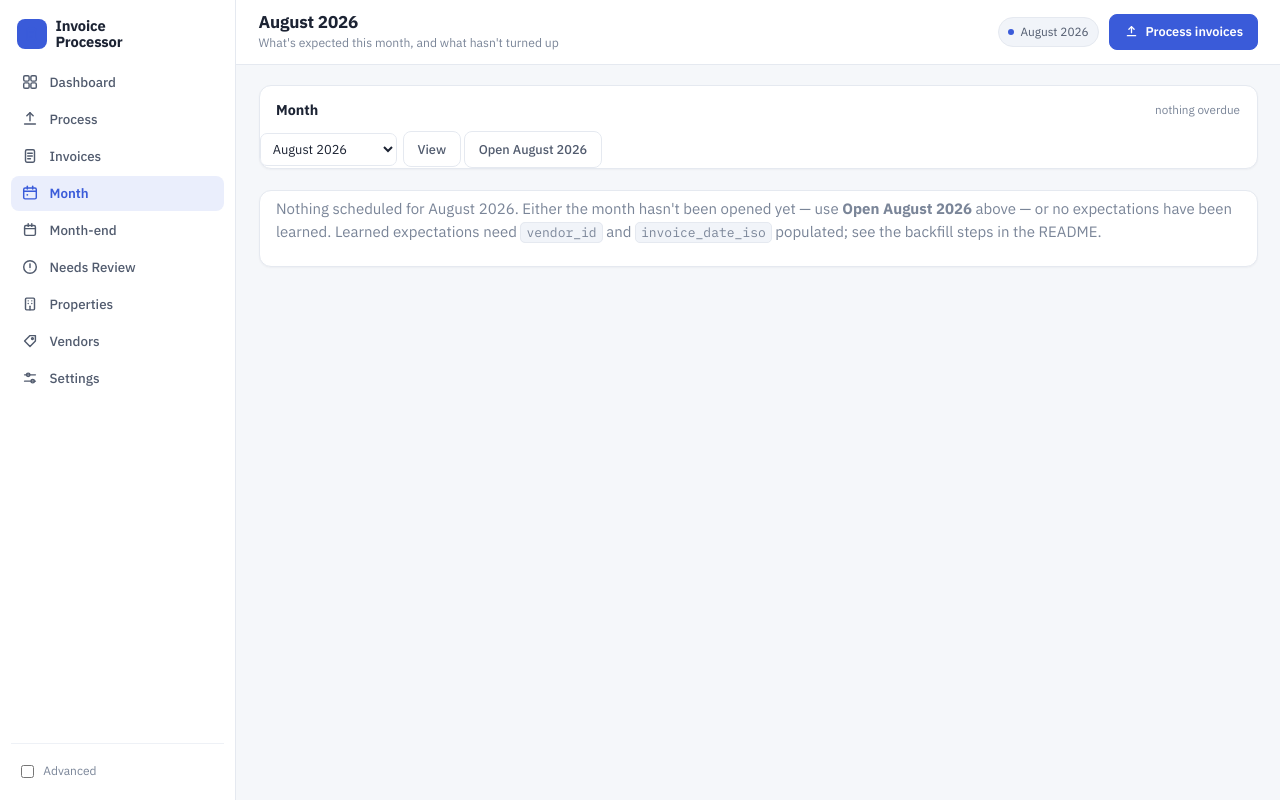
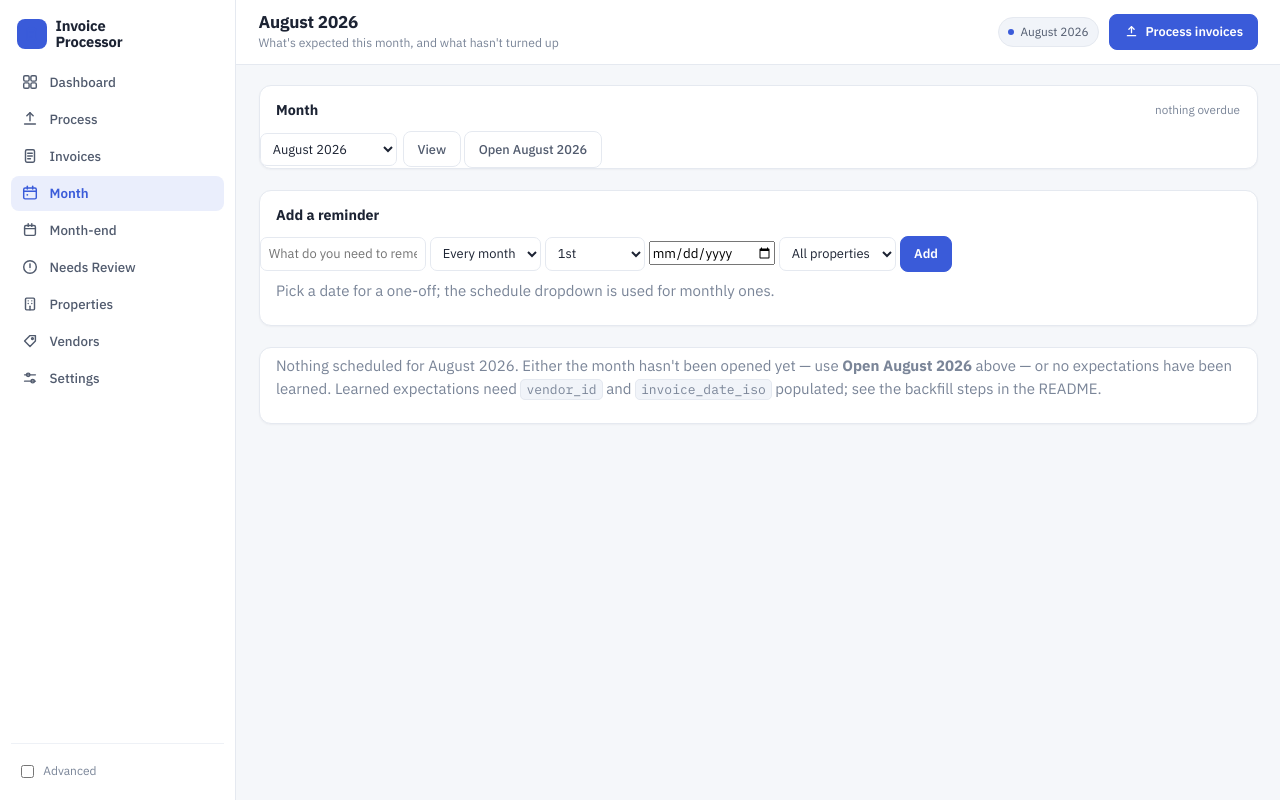
Before and after one commit to wnsghks622/invoice_processor_web, a Flask app: page /month in a window 1280 px wide. Run offline with Flask 3, Linux system fonts and the light colour scheme; data that the repository does not hold is empty.

Commit message:
feat: add reminders, one-off and recurring
Co-Authored-By: Claude Opus 5 <noreply@anthropic.com>

```diff
--- a/app.py
+++ b/app.py
@@ -502,6 +502,7 @@ def month_page():
                            period=period,
                            groups=sorted(groups.items()),
                            months=state.month_options(),
+                           properties=db.all_properties(),
                            missing_count=sum(1 for g in groups.values()
                                              for i in g if i["missing"]))
 
@@ -574,6 +575,58 @@ def instance_skip(instance_id):
     if _instance_or_redirect(instance_id) is None:
         return redirect(url_for("month_page"))
     ledger.set_instance_state(instance_id, "skipped", note=note, satisfied_by="")
+    return redirect(request.referrer or url_for("month_page"))
+
+
+@app.route("/month/reminder", methods=["POST"])
+def add_reminder():
+    """Create a reminder — a manual obligation.
+
+    Validated fully before anything is written: a rejected reminder must leave the ledger
+    untouched. A one-off carries an absolute date rule, which is what confines it to a
+    single period without any active-flag bookkeeping.
+    """
+    from core import ledger, periods
+    title = (request.form.get("title") or "").strip()
+    kind = (request.form.get("kind") or "monthly").strip()
+    period = (request.form.get("period") or "").strip()
+
+    if not title:
+        flash("Give the reminder a title.")
+        return redirect(request.referrer or url_for("month_page"))
+
+    if kind == "once":
+        on_date = (request.form.get("on_date") or "").strip()
+        try:
+            datetime.date.fromisoformat(on_date)
+        except ValueError:
+            flash("Pick a date for a one-off reminder.")
+            return redirect(request.referrer or url_for("month_page"))
+        window_rule, cadence = f"date:{on_date}", "once"
+    else:
+        window_rule, cadence = (request.form.get("window_rule") or "").strip(), "monthly"
+        try:
+            periods.resolve_window(window_rule, period or "August 2026")
+        except ValueError:
+            flash(f"Could not read '{window_rule}' as a schedule.")
+            return redirect(request.referrer or url_for("month_page"))
+
+    prop = (request.form.get("property_id") or "").strip()
+    vend = (request.form.get("vendor_id") or "").strip()
+
+    ledger.add_obligation(
+        kind="ACTION", title=title, window_rule=window_rule, cadence=cadence,
+        source="manual", confidence="high",
+        property_id=int(prop) if prop.isdecimal() else None,
+        vendor_id=int(vend) if vend.isdecimal() else None)
+
+    if period:
+        try:
+            periods.parse_period(period)
+            ledger.open_period(period)     # so it shows up straight away
+        except ValueError:
+            pass
+    flash(f"Added: {title}")
     return redirect(request.referrer or url_for("month_page"))
 
 
--- a/core/periods.py
+++ b/core/periods.py
@@ -93,12 +93,16 @@ def resolve_window(rule: str, period: str,
     if m:
         lo = int(m.group(1))
         hi = int(m.group(2)) if m.group(2) else lo
+        if lo > hi:
+            raise ValueError(f"inverted window rule: {rule!r}")
         return iso(lo), iso(hi)
 
     m = re.fullmatch(r"week:(\d+)(?:-(\d+))?", text)
     if m:
         lo = int(m.group(1))
         hi = int(m.group(2)) if m.group(2) else lo
+        if lo > hi:
+            raise ValueError(f"inverted window rule: {rule!r}")
         return iso((lo - 1) * 7 + 1), iso(hi * 7)
 
     raise ValueError(f"unknown window rule: {rule!r}")
--- a/templates/month.html
+++ b/templates/month.html
@@ -24,6 +24,35 @@
     <input type="hidden" name="period" value="{{ period }}">
     <button class="btn" type="submit">Open {{ period }}</button>
   </form>
+</section>
+
+<section class="panel">
+  <div class="panel-head"><div class="panel-title">Add a reminder</div></div>
+  <form method="post" action="{{ url_for('add_reminder') }}">
+    <input type="hidden" name="period" value="{{ period }}">
+    <input type="text" name="title" placeholder="What do you need to remember?" required>
+    <select name="kind">
+      <option value="monthly">Every month</option>
+      <option value="once">Just once</option>
+    </select>
+    <select name="window_rule">
+      <option value="day:1">1st</option>
+      <option value="week:2">2nd week</option>
+      <option value="week:3">3rd week</option>
+      <option value="last-week">Last week</option>
+      <option value="month-end">Month end</option>
+    </select>
+    <input type="date" name="on_date" title="for a one-off">
+    <select name="property_id">
+      <option value="">All properties</option>
+      {# p.name, not p.canonical_name: all_properties() renames the column on the way out.
+         Jinja renders an unknown attribute as the empty string rather than raising, so the
+         wrong spelling here is a dropdown of blank options and no error anywhere. #}
+      {% for p in properties %}<option value="{{ p.id }}">{{ p.name }}</option>{% endfor %}
+    </select>
+    <button class="btn primary" type="submit">Add</button>
+  </form>
+  <p class="muted">Pick a date for a one-off; the schedule dropdown is used for monthly ones.</p>
 </section>
 
 {% if not groups %}
```
Also changed, not shown: tests/test_app.py (+82 -0 lines), tests/test_periods.py (+14 -0 lines).
